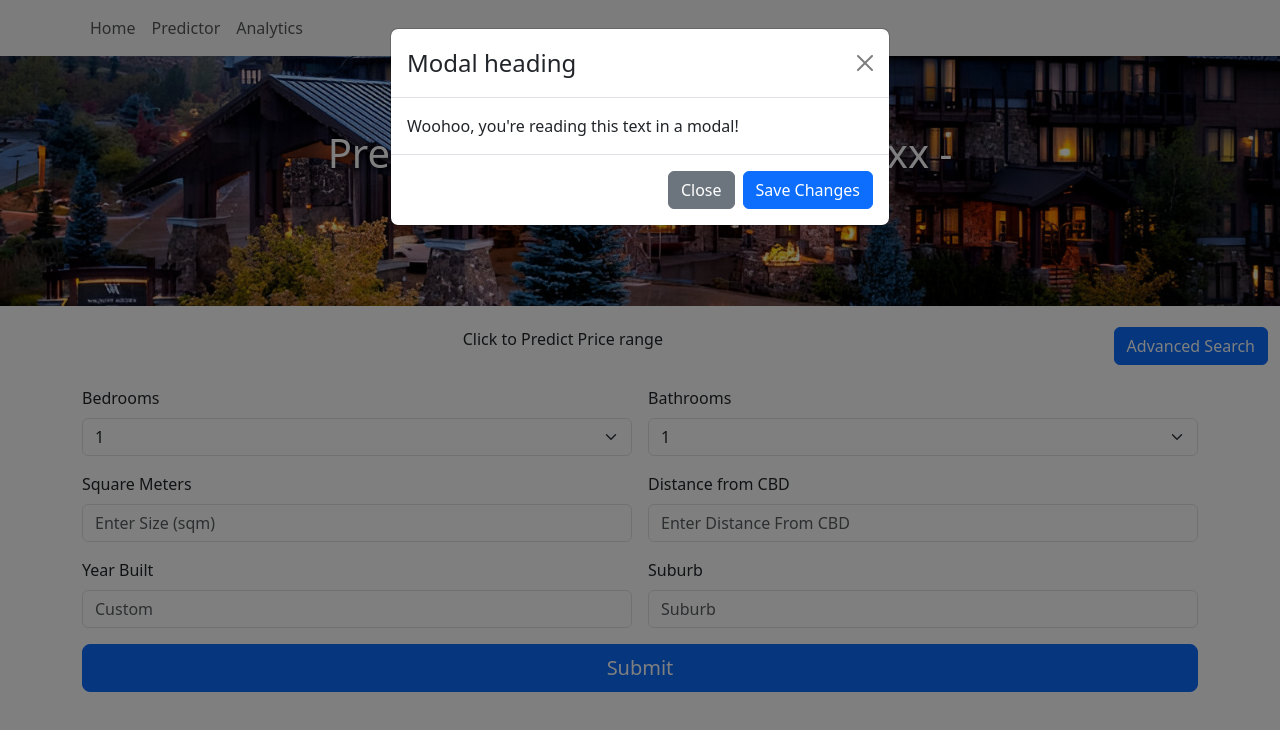
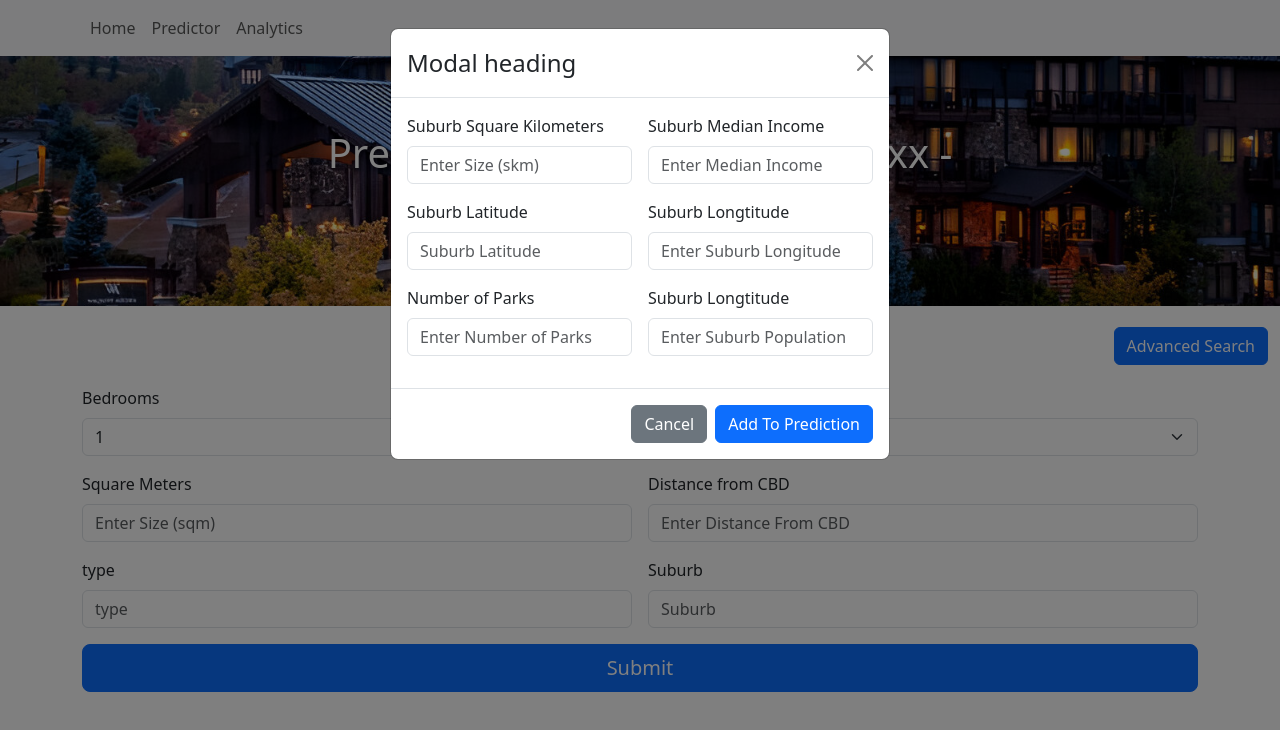
Before and after one commit to isaaciguess/Innovation-Project-Assignment-3, a React (Create React App) app: page /prediction in a window 1280 px wide. Both pictures are taken after a click on the button "Advanced Search". Shown: the top 730 px of the page. Built offline with nearby package versions, Linux system fonts and the light colour scheme.

Commit message:
Added Form to Modal

```diff
--- a/src/components/advancedSearchModal.js
+++ b/src/components/advancedSearchModal.js
@@ -3,7 +3,7 @@ import { useState } from "react";
 
 import Button from "react-bootstrap/Button";
 import Modal from "react-bootstrap/Modal";
-
+import ModalForm from "./modalForm";
 function AdvancedSearchModal() {
     const [show, setShow] = useState(false);
     const handleClose = () => setShow(false);
@@ -17,13 +17,13 @@ function AdvancedSearchModal() {
           <Modal.Header closeButton>
             <Modal.Title>Modal heading</Modal.Title>
           </Modal.Header>
-          <Modal.Body>Woohoo, you're reading this text in a modal!</Modal.Body>
+          <Modal.Body><ModalForm/></Modal.Body>
           <Modal.Footer>
             <Button variant="secondary" onClick={handleClose}>
-              Close
+              Cancel
             </Button>
             <Button variant="primary" onClick={handleClose}>
-              Save Changes
+              Add To Prediction
             </Button>
           </Modal.Footer>
         </Modal>
--- a/src/components/basicPredictionForm.js
+++ b/src/components/basicPredictionForm.js
@@ -22,7 +22,7 @@ export function BasicPredictionForm(){
     const [bathrooms, setBathrooms] = useState("");
     const [squareMeters, setSquareMeters] = useState("");
     const [distanceFromCBD, setDistanceFromCBD] = useState("");
-    const [yearBuilt, setYearBuilt] = useState("");
+    const [yearBuilt, setType] = useState("");
     const [suburb, setSuburb] = useState("");
 
     const handleSelectChange = (setter) => (e) => {
@@ -78,7 +78,7 @@ export function BasicPredictionForm(){
           onChange={handleInputChange(setSquareMeters)}
           />
         </Form.Group>
-        </div>
+      </div>
 
         <div className="col-md-6">
         <Form.Group className="mb-3" controlId="distanceFromCBD">
@@ -93,11 +93,11 @@ export function BasicPredictionForm(){
 
       <div className="row g-3">
         <div className="col-md-6">
-        <Form.Group className="mb-3" controlId="yearBuilt">
-          <Form.Label> Year Built</Form.Label>
-          <Form.Control type="text" placeholder="Custom"
+        <Form.Group className="mb-3" controlId="type">
+          <Form.Label> type </Form.Label>
+          <Form.Control type="text" placeholder="type"
           value={yearBuilt}
-          onChange={handleInputChange(setYearBuilt)}
+          onChange={handleInputChange(setType)}
           />
         </Form.Group>
         </div>
--- /dev/null
+++ b/src/components/modalForm.js
@@ -0,0 +1,98 @@
+import React from "react";
+import { useState } from "react";
+
+import Button from "react-bootstrap/Button";
+import Form from "react-bootstrap/Form";
+
+function ModalForm() {
+
+    const [subSkm, setSkm] = useState("");
+    const [mdIncome, setMdInc] = useState("");
+    const [subLat, setLat] = useState("");
+    const [subLong, setLong] = useState("");
+    const [numPark, setParks] = useState("");
+    const [subPop, setPop] = useState("");
+
+
+    const handleSelectChange = (setter) => (e) => {
+      setter(e.target.value);
+    };
+
+    const handleInputChange = (setter) => (e) => {
+      setter(e.target.value);
+    };
+
+    return (
+    <>
+        <Form>
+        <div className="row g-3">
+        <div className="col-md-6">
+        <Form.Group className="mb-3" controlId="subSkm">
+          <Form.Label> Suburb Square Kilometers </Form.Label>
+          <Form.Control type="text" placeholder="Enter Size (skm)"
+          value={subSkm}
+          onChange={handleInputChange(setSkm)}
+          />
+        </Form.Group>
+        </div>
+
+        <div className="col-md-6">
+        <Form.Group className="mb-3" controlId="mdIncome">
+          <Form.Label> Suburb Median Income</Form.Label>
+          <Form.Control type="text" placeholder="Enter Median Income"
+          value={mdIncome}
+          onChange={handleInputChange(setMdInc)}
+        />
+        </Form.Group>
+        </div>
+        </div>
+
+        <div className="row g-3">
+        <div className="col-md-6">
+        <Form.Group className="mb-3" controlId="subLat">
+          <Form.Label> Suburb Latitude </Form.Label>
+          <Form.Control type="text" placeholder="Suburb Latitude"
+          value={subLat}
+          onChange={handleInputChange(setLat)}
+          />
+        </Form.Group>
+        </div>
+
+        <div className="col-md-6">
+        <Form.Group className="mb-3" controlId="subLong">
+          <Form.Label> Suburb Longtitude </Form.Label>
+          <Form.Control type="text" placeholder="Enter Suburb Longitude"
+          value={subLong}
+          onChange={handleInputChange(setLong)}
+        />
+        </Form.Group>
+        </div>
+        </div>
+
+        <div className="row g-3">
+        <div className="col-md-6">
+        <Form.Group className="mb-3" controlId="numPark">
+          <Form.Label> Number of Parks </Form.Label>
+          <Form.Control type="text" placeholder="Enter Number of Parks"
+          value={numPark}
+          onChange={handleInputChange(setParks)}
+          />
+        </Form.Group>
+        </div>
+
+        <div className="col-md-6">
+        <Form.Group className="mb-3" controlId="subPop">
+          <Form.Label> Suburb Longtitude </Form.Label>
+          <Form.Control type="text" placeholder="Enter Suburb Population"
+          value={subPop}
+          onChange={handleInputChange(setPop)}
+        />
+        </Form.Group>
+        </div>
+        </div>
+        </Form>
+    </>
+    );
+}
+
+export default ModalForm
```
